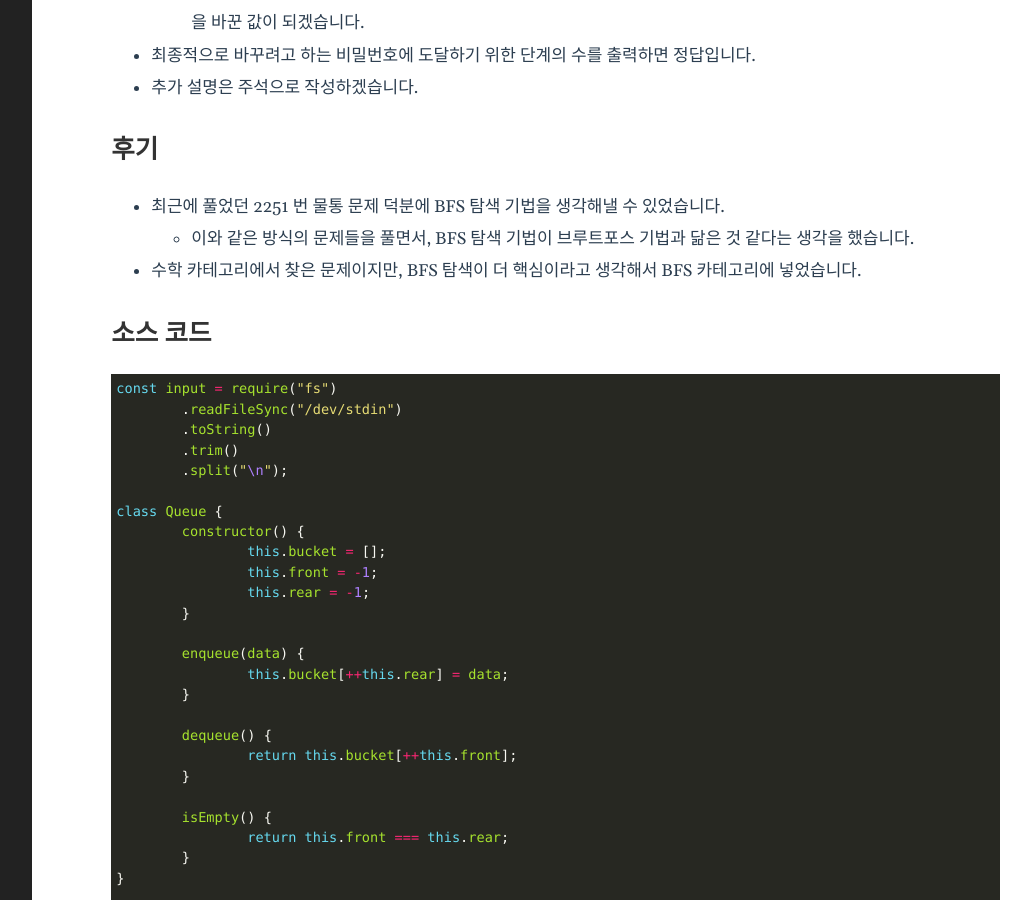
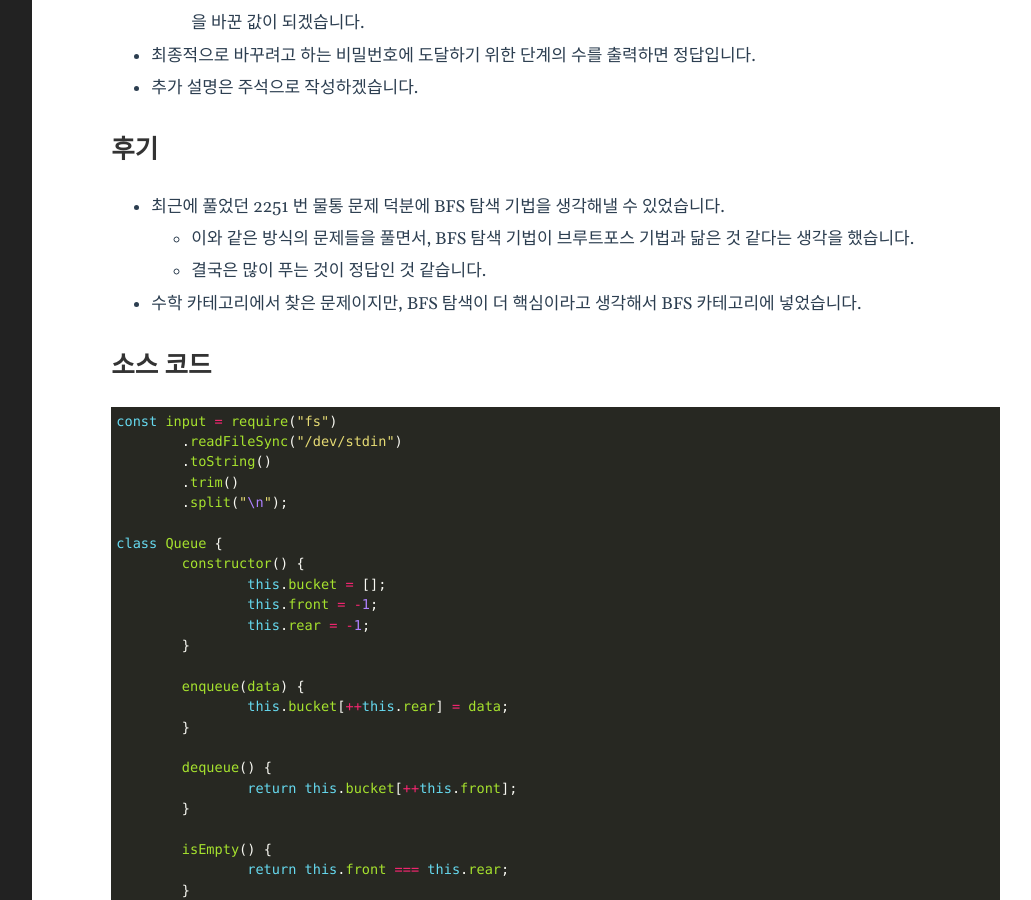
Before and after one commit to qkrrlgh519/qkrrlgh519.github.io, a Jekyll site: the page built from _posts/2021-09-23-BOJ-BFS-1963.md, in a window 1280 px wide and 900 px high, scrolled down 1324 px. Shown: the whole window, without its empty margins (201-1232 px from the left). Built offline with Jekyll 4.4.1, drawn with Linux system fonts in a browser that asks for light colours.

Commit message:
fix: 백준 1963번 소수 경로 느낀점 추가

```diff
--- a/_posts/2021-09-23-BOJ-BFS-1963.md
+++ b/_posts/2021-09-23-BOJ-BFS-1963.md
@@ -47,6 +47,7 @@ categories: BOJ(BFS)
 
 - 최근에 풀었던 2251 번 물통 문제 덕분에 BFS 탐색 기법을 생각해낼 수 있었습니다.
   - 이와 같은 방식의 문제들을 풀면서, BFS 탐색 기법이 브루트포스 기법과 닮은 것 같다는 생각을 했습니다.
+  - 결국은 많이 푸는 것이 정답인 것 같습니다.
 - 수학 카테고리에서 찾은 문제이지만, BFS 탐색이 더 핵심이라고 생각해서 BFS 카테고리에 넣었습니다.
 
 ## 소스 코드
```
